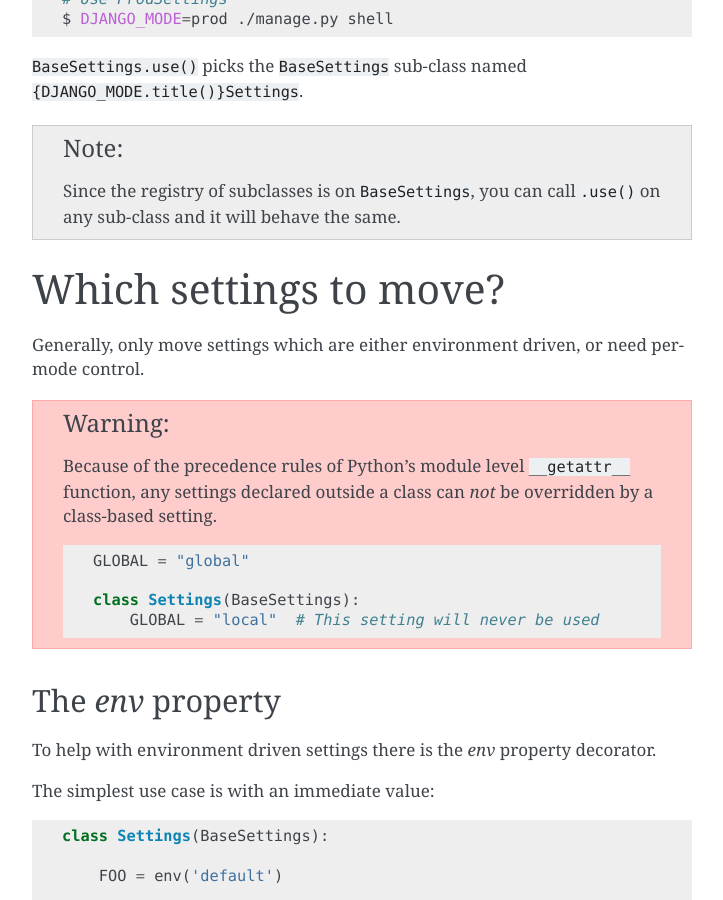
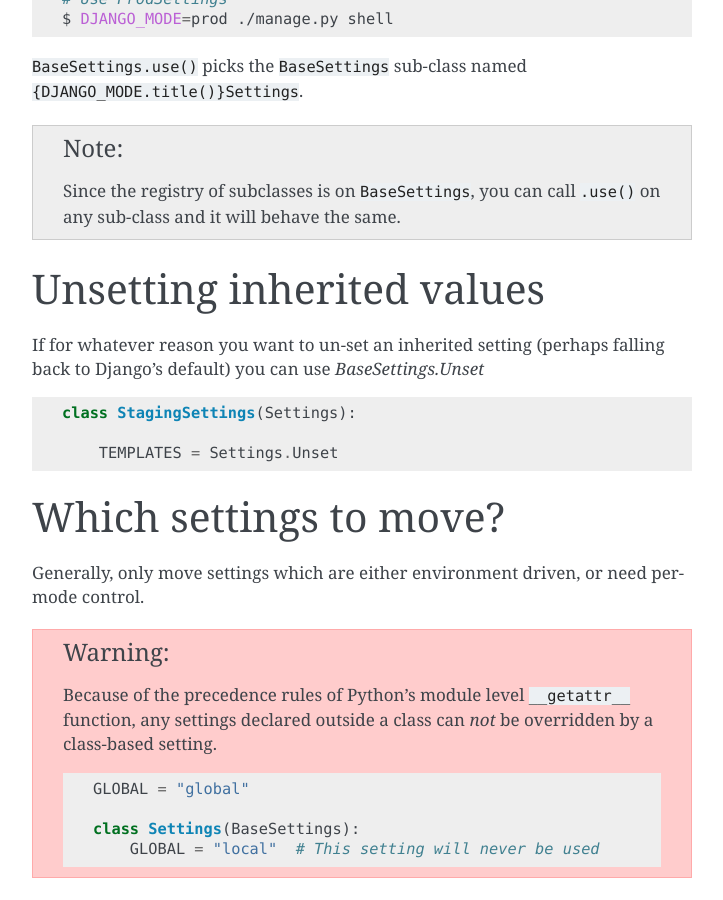
Before and after one commit to funkybob/django-classy-settings, a Sphinx documentation site: the page built from docs/index.rst, in a window 1280 px wide and 900 px high, scrolled down 3924 px. Shown: the whole window, without its empty margins (388-1111 px from the left). Built offline with Sphinx 7.4.7, drawn with Linux system fonts in a browser that asks for light colours; some of the changed text lies outside the part shown.

Commit message:
Add Settings.Unset feature

```diff
--- a/docs/index.rst
+++ b/docs/index.rst
@@ -212,6 +212,18 @@ environment variable:
 .. note:: Since the registry of subclasses is on ``BaseSettings``, you can call
     ``.use()`` on any sub-class and it will behave the same.
 
+Unsetting inherited values
+==========================
+
+If for whatever reason you want to un-set an inherited setting (perhaps falling back to Django's default) you can use `BaseSettings.Unset`
+
+.. code-block:: python
+
+    class StagingSettings(Settings):
+
+        TEMPLATES = Settings.Unset
+
+
 Which settings to move?
 =======================
 
```
Also changed, not shown: docs/changelog.rst (+9 -0 lines), 4 other files.
